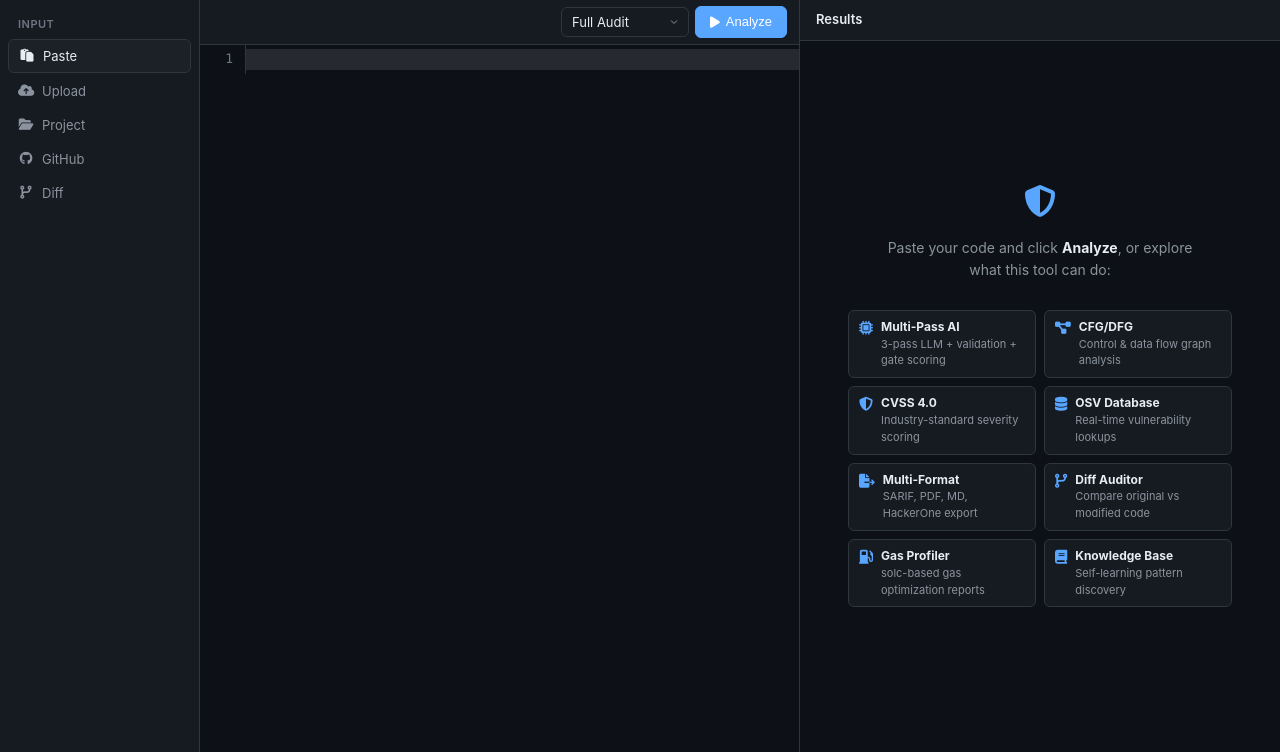
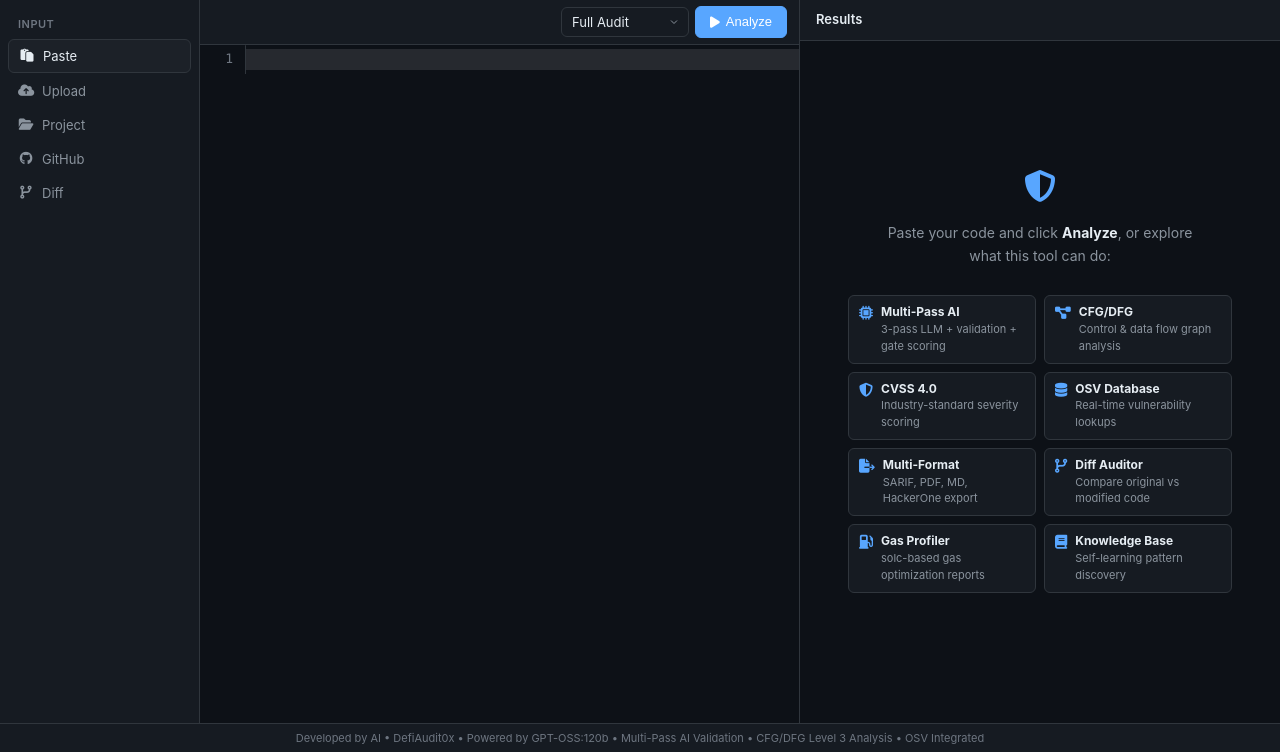
Before and after one commit to amino007dz-web/auditor-bot, a Flask app: page /app in a window 1280 px wide. Shown: the part 48-800 px from the top of the page. Run offline with Flask 3, Linux system fonts and the light colour scheme; the visitor is signed in with stand-in values (Sample User, id 1); some libraries are stand-ins or nearby versions.

Commit message:
Add DefiAudit0x branding in footer (landing + app)

```diff
--- a/templates/index.html
+++ b/templates/index.html
@@ -145,6 +145,10 @@
   </section>
 </div>
 
+<footer style="flex-shrink:0;padding:6px 16px;border-top:1px solid var(--border);background:var(--bg-surface);font-size:11px;color:var(--text-dim);text-align:center;">
+  Developed by AI &bull; DefiAudit0x &bull; Powered by GPT-OSS:120b &bull; Multi-Pass AI Validation &bull; CFG/DFG Level 3 Analysis &bull; OSV Integrated
+</footer>
+
 <!-- ─── History Panel ─── -->
 <div class="panel-overlay" id="historyPanel">
   <div class="panel-slide">
--- a/templates/landing.html
+++ b/templates/landing.html
@@ -307,7 +307,7 @@ footer { text-align: center; padding: 2rem; color: var(--text2); font-size: 0.8r
 </div>
 
 <footer>
-  Powered by GPT-OSS:120b &bull; Multi-Pass AI Validation &bull; CFG/DFG Level 3 Analysis &bull; OSV Integrated
+  Developed by AI &bull; DefiAudit0x &bull; Powered by GPT-OSS:120b &bull; Multi-Pass AI Validation &bull; CFG/DFG Level 3 Analysis &bull; OSV Integrated
 </footer>
 
 <script>
```
